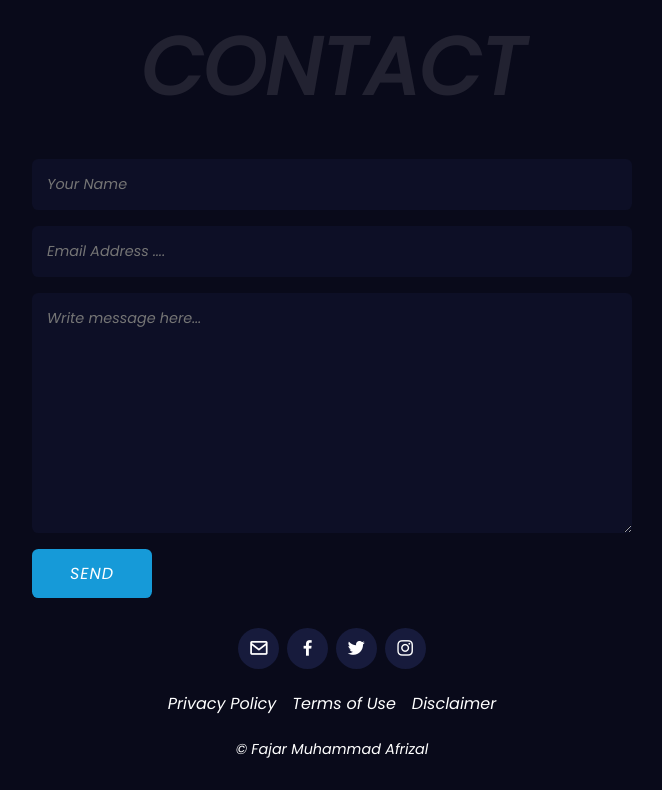
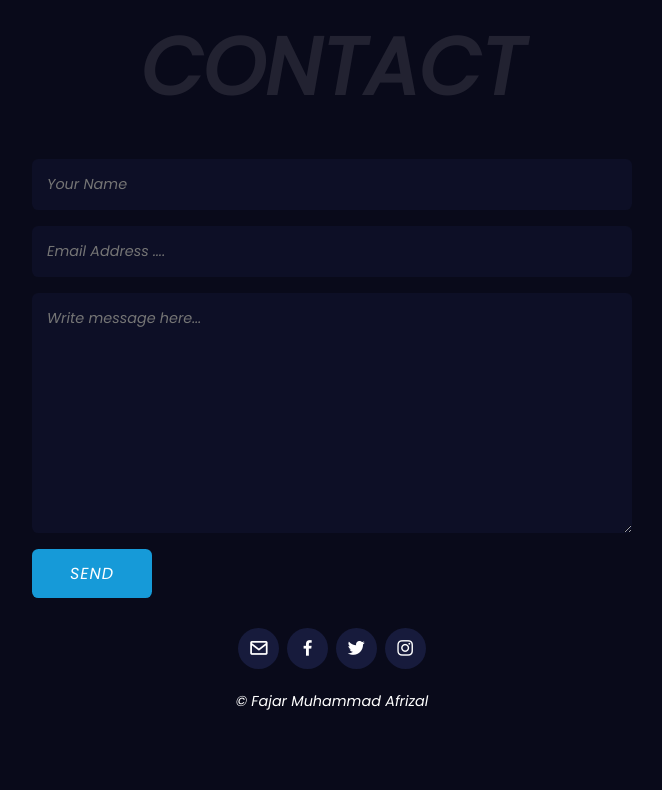
Before and after one commit to FajarAfrizal/portfolio, a plain HTML site: page index.html in a window 1280 px wide. Shown: the part 2637-3427 px from the top of the page, without its empty margins (308-970 px from the left). After the commit the page ends 3379 px from the top, so only its background shows below. Drawn offline with nearby package versions, Linux system fonts and the light colour scheme.

Commit message:
update cv

```diff
--- a/index.html
+++ b/index.html
@@ -72,7 +72,7 @@
                 <span>About Me</span>
                 <h2>Web Developer, <br>
                      Cyber Scurity & Web Designer</h2>
-                     <a href="#" class="btn" download="">
+                     <a href="CV Fajar.doc" class="btn" download="">
                         Download Cv
                         <i class='bx bx-download'></i>
                      </a>
@@ -235,12 +235,7 @@
                 <a href="https://twitter.com/FajarAfrizal__"><i class='bx bxl-twitter'></i></a>
                 <a href="https://www.instagram.com/fajarafrizal_/"><i class='bx bxl-instagram'></i></a>
             </div>
-            <!-- Footer Links -->
-            <div class="footer-links">
-                <a href="#">Privacy Policy</a>
-                <a href="#">Terms of Use</a>
-                <a href="#">Disclaimer</a>
-            </div>
+
             <!-- Copyright -->
             <p>&#169; Fajar Muhammad Afrizal</p>
         </section>
```
Also changed, not shown: 1 other file.
